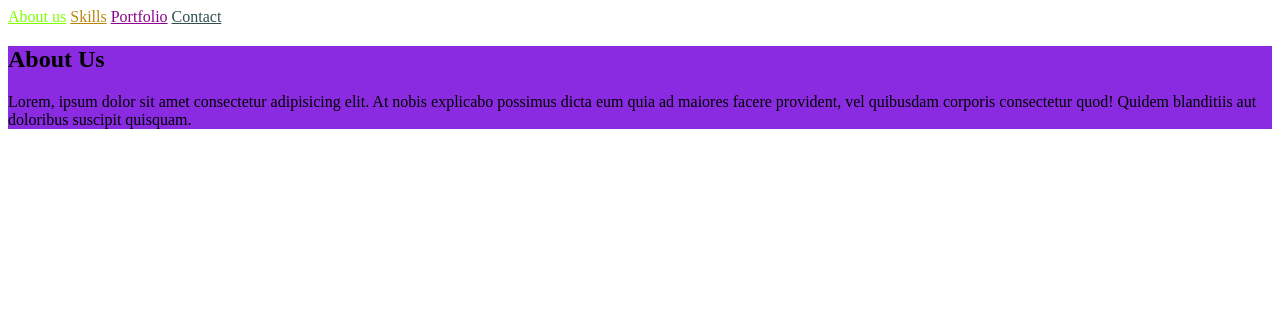
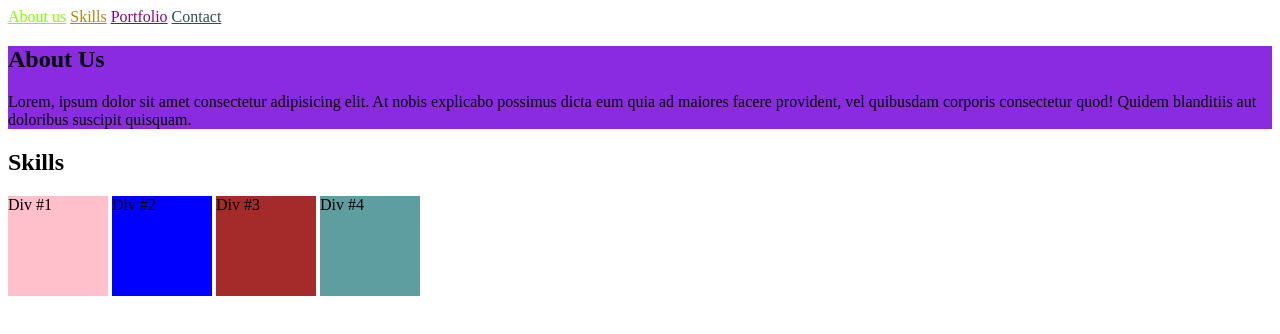
Before and after one commit to joanna12lop/HTML2, a plain HTML site: page index.html in a window 1280 px wide. Drawn offline with Linux system fonts and the light colour scheme.

Commit message:
druga sekcja Skills

```diff
--- a/index.html
+++ b/index.html
@@ -18,4 +18,13 @@
         <h1>About Us</h1>
         <p>Lorem, ipsum dolor sit amet consectetur adipisicing elit. At nobis explicabo possimus dicta eum quia ad maiores facere provident, vel quibusdam corporis consectetur quod! Quidem blanditiis aut doloribus suscipit quisquam.</p>
     </section>
+
+    <section id="skills">
+        <h1>Skills</h1>
+        <div style="width: 100px; height:100px; background-color:pink; display:inline-block;">Div #1</div>
+        <div style="width: 100px; height:100px; background-color:blue; display:inline-block;">Div #2</div>
+        <div style="width:100px; height: 100px; background-color: brown; display: inline-block;">Div #3</div>
+        <div style="width:100px; height: 100px; background-color: cadetblue; display: inline-block;">Div #4</div>
+    </section>
+
 </body>
```
